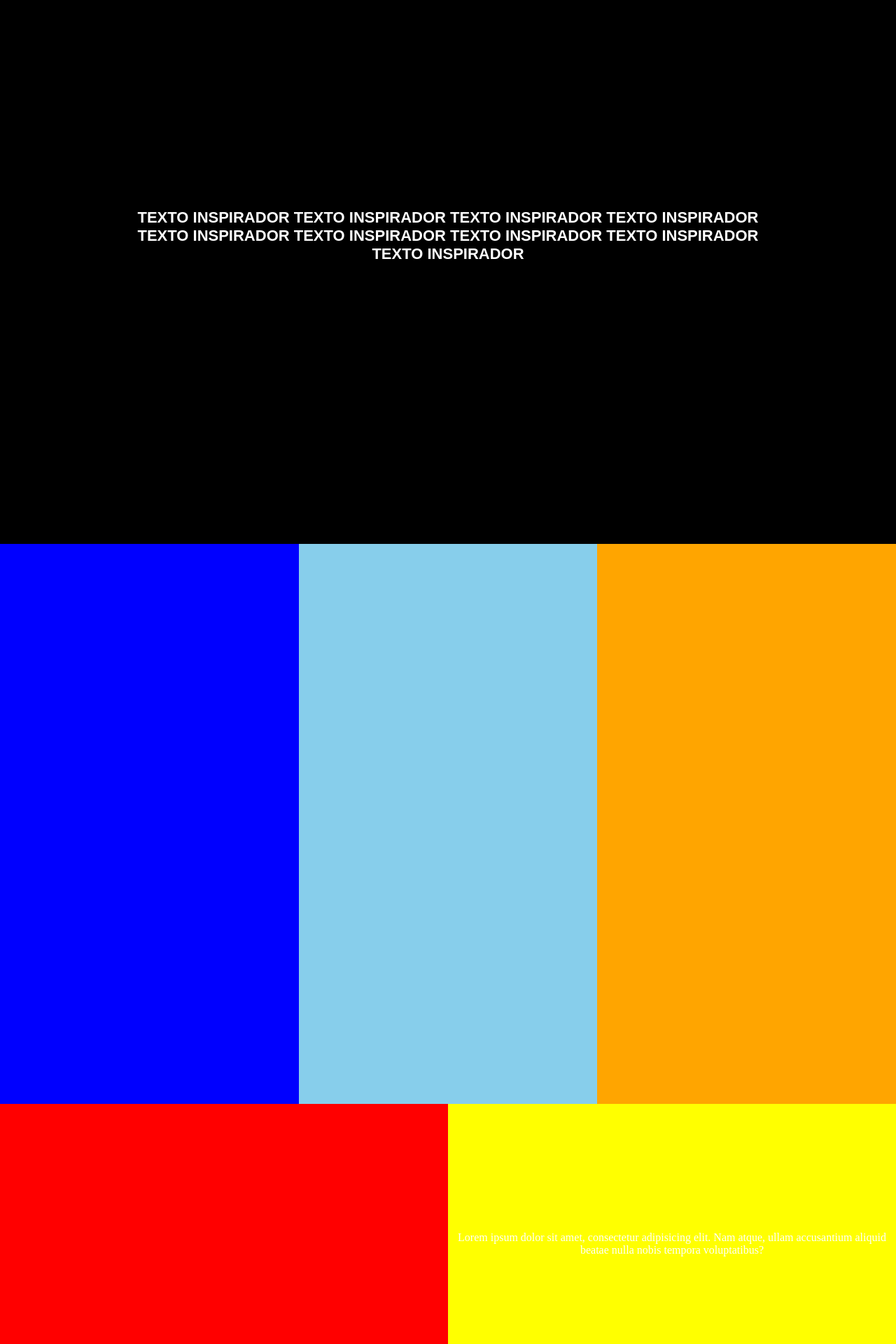
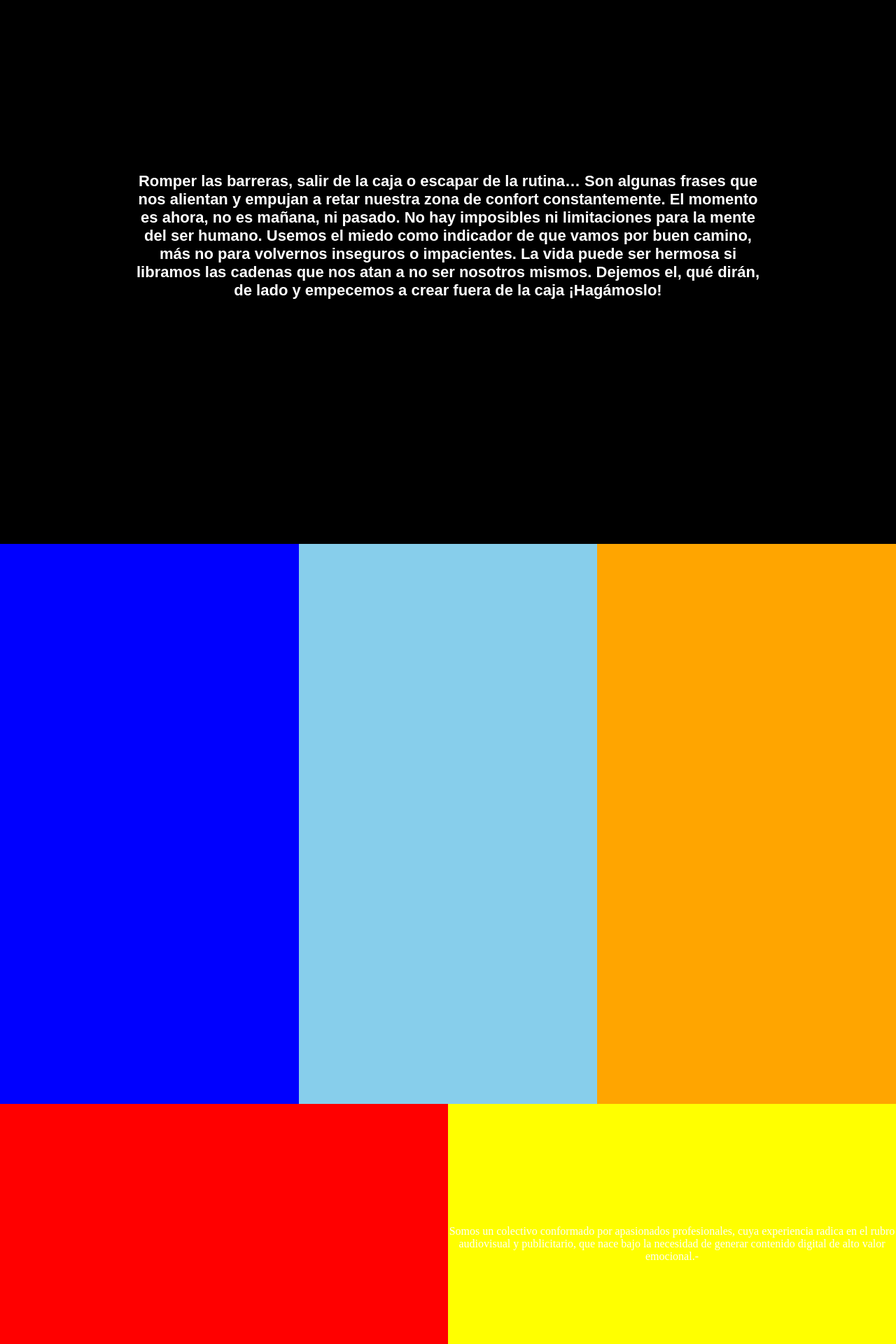
Before and after one commit to brunoliu01/corto, a PHP site: page / in a window 1280 px wide. Shown: the part 823-2743 px from the top of the page at 70% size. Run offline with PHP 8.4, Linux system fonts and the light colour scheme.

Commit message:
agrego nuevos styles

```diff
--- a/index.html
+++ b/index.html
@@ -8,21 +8,25 @@
 </head>
 <body>
 	<!-- empieza la sección de portada -->
-
 		<section class="portada">
 			<div class="container-portada">
 				<p class="text-peruanos">Peruanos de clase mundial</p>
 			</div>
 		</section>
 	<!-- empieza la sección inspiradora -->
-
 		<section class="inspira">
 			<div class="container-inspira">
-			<p class="text-inspira">TEXTO INSPIRADOR TEXTO INSPIRADOR TEXTO INSPIRADOR TEXTO INSPIRADOR TEXTO INSPIRADOR TEXTO INSPIRADOR TEXTO INSPIRADOR TEXTO INSPIRADOR TEXTO INSPIRADOR</p>
+				<p class="text-inspira">Romper las barreras, salir de la caja o escapar de la rutina… Son algunas frases que nos
+alientan y empujan a retar nuestra zona de confort constantemente. El momento es ahora, no
+es mañana, ni pasado. No hay imposibles ni limitaciones para la mente del ser humano.
+Usemos el miedo como indicador de que vamos por buen camino, más no para volvernos
+inseguros o impacientes. La vida puede ser hermosa si libramos las cadenas que nos atan a no
+ser nosotros mismos. Dejemos el, qué dirán, de lado y empecemos a crear fuera de la caja
+
+¡Hagámoslo!</p>
 			</div>
 		</section>
 	<!-- empieza la sección de las fotos del rodaje -->
-
 		<section class="rodaje-fotos">
 			<div class="container-rodaje-fotos">
 				<div class="foto-rodaje pic-1"></div>
@@ -31,14 +35,14 @@
 			</div>
 		</section>
 		<!-- empieza la sección de quienes somos -->
-
 			<section class="quienes-somos">
 				<div class="container-quienes-somos">
 					<div class="logo-cont box-quienes-somos">
 
 					</div>
 					<div class="container-text-quienes-somos box-quienes-somos">
-					<p>Lorem ipsum dolor sit amet, consectetur adipisicing elit. Nam atque, ullam accusantium aliquid beatae nulla nobis tempora voluptatibus?</p>
+						<p>Somos un colectivo conformado por apasionados profesionales, cuya experiencia radica en el
+							rubro audiovisual y publicitario, que nace bajo la necesidad de generar contenido digital de alto valor emocional.-</p>
 					</div>
 				</div>
 			</section>
@@ -48,6 +52,115 @@
 					<p class="text-vision">TEXTO VISIÓN TEXTO VISIÓN TEXTO VISIÓN TEXTO VISIÓN TEXTO VISIÓN TEXTO VISIÓN TEXTO VISIÓN TEXTO VISIÓN TEXTO VISIÓN TEXTO VISIÓN</p>
 				</div>
 			</section>
+		<!-- empieza la sección de nuestro equipo -->
+			<section class="nuestro-equipo">
+				<div class="container-nuestro-equipo">
+					<div class="img-equipo img-equipo-1">
+						<div class="foto-circular contenido-foto-1">
+
+						</div>
+						<p class="text-equipo"><span>Diego Cuadros Prieto</span><br>Director/ Director de fotografía.</p>
+					</div>
+				</div>
+				<div class="container-nuestro-equipo">
+					<div class="img-equipo img-equipo-2">
+						<div class="foto-circular contenido-foto-2">
+
+						</div>
+						<p class="text-equipo"><span>Kevin Cisneros Rojas</span><br>Guionista/ Asistente de producción.</p>
+					</div>
+				</div>
+				<div class="container-nuestro-equipo">
+					<div class="img-equipo img-equipo-3">
+						<div class="foto-circular contenido-foto-3">
+
+						</div>
+						<p class="text-equipo"><span>Bruno Quicaño Mauro</span><br>Productor ejecutivo/ Asistente</p>
+					</div>
+				</div>
+				<div class="container-nuestro-equipo">
+					<div class="img-equipo img-equipo-4">
+						<div class="foto-circular contenido-foto-4">
+
+						</div>
+						<p class="text-equipo"><span>Gino Steccone Castro </span><br>Productor general.</p>
+					</div>
+				</div>
+				<div class="container-nuestro-equipo">
+					<div class="img-equipo img-equipo-5">
+						<div class="foto-circular contenido-foto-5">
+
+						</div>
+						<p class="text-equipo"><span>Diego Bernal Lagos</span><br>Editor.</p>
+					</div>
+				</div>
+				<div class="container-nuestro-equipo">
+					<div class="img-equipo img-equipo-6">
+						<div class="foto-circular contenido-foto-6">
+
+						</div>
+						<p class="text-equipo"><span>Bruno Liu Chávez</span><br>Desarrollador Web/ Asistente de Producción.</p>
+					</div>
+				</div>
+				<div class="container-nuestro-equipo">
+					<div class="img-equipo img-equipo-7">
+						<div class="foto-circular contenido-foto-7">
+
+						</div>
+						<p class="text-equipo"><span>Ricardo Echegaray Evangelista </span><br>Realizador Audiovisual #1.</p>
+					</div>
+				</div>
+				<div class="container-nuestro-equipo">
+					<div class="img-equipo img-equipo-8">
+						<div class="foto-circular contenido-foto-8">
+
+						</div>
+						<p class="text-equipo"><span>César Fernandini Grabiel </span><br>Protagonista.</p>
+					</div>
+				</div>
+				<div class="container-nuestro-equipo">
+					<div class="img-equipo img-equipo-9">
+						<div class="foto-circular contenido-foto-9">
+
+						</div>
+						<p class="text-equipo"><span>César Fernandini Grabiel </span><br>Protagonista.</p>
+					</div>
+				</div>
+				<div class="container-nuestro-equipo">
+					<div class="img-equipo img-equipo-10">
+						<div class="foto-circular contenido-foto-10">
+
+						</div>
+						<p class="text-equipo"><span>César Fernandini Grabiel </span><br>Protagonista.</p>
+					</div>
+				</div>
+				<div class="container-nuestro-equipo">
+					<div class="img-equipo img-equipo-11">
+						<div class="foto-circular contenido-foto-11">
+
+						</div>
+						<p class="text-equipo"><span>César Fernandini Grabiel </span><br>Protagonista.</p>
+					</div>
+				</div>
+				<div class="container-nuestro-equipo">
+					<div class="img-equipo img-equipo-12">
+						<div class="foto-circular contenido-foto-12">
+
+						</div>
+						<p class="text-equipo"><span>César Fernandini Grabiel </span><br>Protagonista.</p>
+					</div>
+				</div>
+				<div class="container-nuestro-equipo">
+					<div class="img-equipo img-equipo-13">
+						<div class="foto-circular contenido-foto-13">
+
+						</div>
+						<p class="text-equipo"><span>César Fernandini Grabiel </span><br>Protagonista.</p>
+					</div>
+				</div>
+
+
+			</section>
 
 </body>
 </html>
```
Also changed, not shown: styles/style.css (+69 -0 lines), imagenes/CM.jpg, imagenes/DIR.ARTE.jpg, 2 other files. Lines whose indentation alone changed are shown as unchanged.
